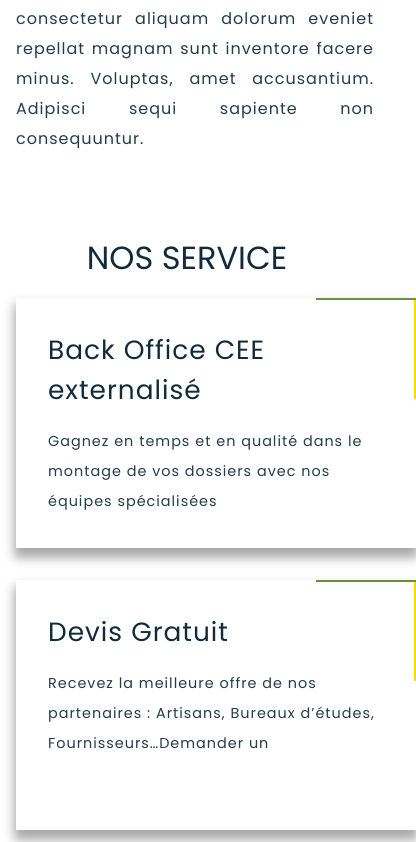
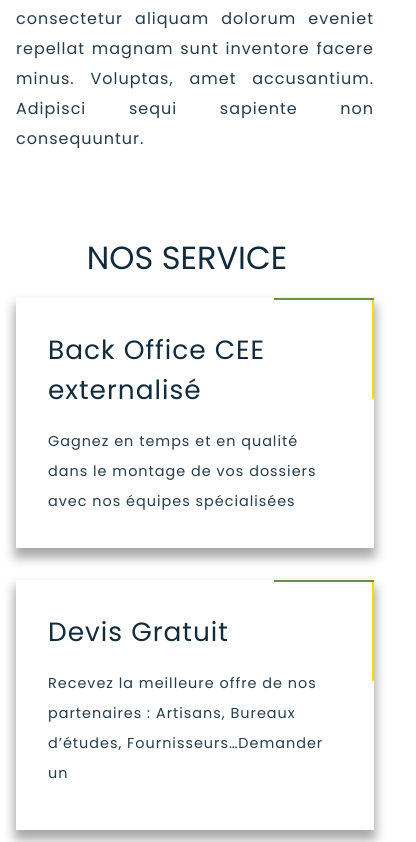
Before and after one commit to MohamedBehhar/territoireVert, a React (Create React App) app: page / in a window 390 px wide. Shown: the part 920-1762 px from the top of the page, 416 px wide, since content can reach past the window. Built offline with nearby package versions, Linux system fonts and the light colour scheme.

Commit message:
fixing horizontal scroll prob

```diff
--- a/src/styles/_services.scss
+++ b/src/styles/_services.scss
@@ -46,3 +46,12 @@
 		}
 	}
 }
+
+
+@media (max-width: 450px) {
+	.works{
+		.services{
+			grid-template-columns: 1fr;
+		}
+	}
+}
```
Also changed, not shown: 1 other file (tests, documents, lock files or other folders).
